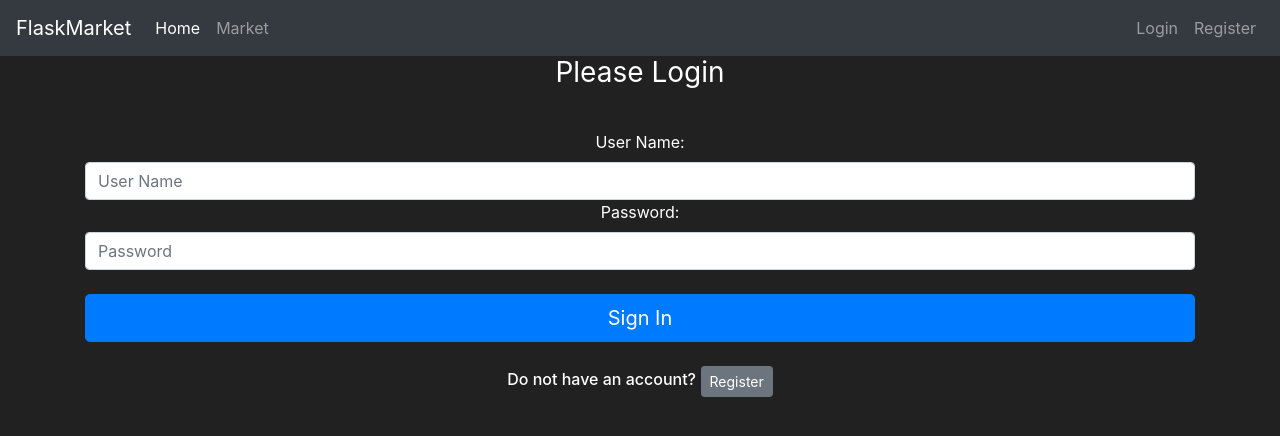
After one commit to youssefnoob003/flaskShop, a Flask app: page /login in a window 1280 px wide. The commit adds this page. Shown: the top 436 px of the page. Run offline with Flask 3, Linux system fonts and the light colour scheme; some libraries are stand-ins or nearby versions.

Commit message:
added login form and login starter functionalities

```diff
--- a/market/__init__.py
+++ b/market/__init__.py
@@ -1,9 +1,12 @@
 from flask import Flask, render_template
 from flask_sqlalchemy import SQLAlchemy
+from flask_bcrypt import Bcrypt
+from flask_login import LoginManager
 
 app = Flask(__name__)
 app.config['SQLALCHEMY_DATABASE_URI'] = 'sqlite:///market.db'
 app.config['SECRET_KEY'] = '8ea0aa331a0561ff54052f46'
 db = SQLAlchemy(app)
-
+bcrypt = Bcrypt(app)
+login_manager = LoginManager(app)
 from market import routes
--- a/market/forms.py
+++ b/market/forms.py
@@ -1,10 +1,28 @@
 from flask_wtf import FlaskForm
 from wtforms import StringField, PasswordField, SubmitField
+from wtforms.validators import Length, EqualTo, Email, DataRequired, ValidationError
+from market.models import User
 
 
 class RegisterForm(FlaskForm):
-    username = StringField(label='User Name:')
-    email_address = StringField(label='Email Address:')
-    password1 = PasswordField(label='Password:')
-    password2 = PasswordField(label='Confirm Password:')
+    def validate_username(self, username_to_check):
+        user = User.query.filter_by(username=username_to_check.data).first()
+        if user:
+            raise ValidationError('Username already exists! Please try a different username.')
+
+    def validate_email_address(self, email_address_to_check):
+        user = User.query.filter_by(email_address=email_address_to_check.data).first()
+        if user:
+            raise ValidationError('Email Address already exists! Please try a different email address.')
+
+    username = StringField(label='User Name:', validators=[Length(min=2, max=30), DataRequired()])
+    email_address = StringField(label='Email Address:', validators=[Email(), DataRequired()])
+    password1 = PasswordField(label='Password:', validators=[Length(min=6), DataRequired()])
+    password2 = PasswordField(label='Confirm Password:', validators=[EqualTo('password1'), DataRequired()])
     submit = SubmitField(label='Submit')
+
+
+class LoginForm(FlaskForm):
+    username = StringField(label='User Name:', validators=[DataRequired()])
+    password = PasswordField(label='Password:', validators=[DataRequired()])
+    submit = SubmitField(label='Sign In')
--- a/market/routes.py
+++ b/market/routes.py
@@ -1,7 +1,8 @@
-from market import app
-from flask import render_template
-from market.models import Item
-from market.forms import RegisterForm
+from market import app, db
+from flask import render_template, redirect, url_for, flash
+from market.models import Item, User
+from market.forms import RegisterForm, LoginForm
+from flask_login import login_user, logout_user, login_required
 
 @app.route("/")
 @app.route("/home")
@@ -15,8 +16,32 @@ def market():
     return render_template('market.html', items=items)
 
 
-
-@app.route("/register")
+@app.route("/register", methods=['GET', 'POST'])
 def register():
     form = RegisterForm()
+    if form.validate_on_submit():
+        user_to_add = User(username=form.username.data,
+                           email_address=form.email_address.data,
+                           password=form.password1.data)
+        db.session.add(user_to_add)
+        db.session.commit()
+        return redirect(url_for('market'))
+    if form.errors != {}:
+        for err_msg in form.errors.values():
+            flash(f'There was an error with creating a user: {err_msg}', category='danger')
     return render_template('register.html', form=form)
+
+
+@app.route("/login", methods=['GET', 'POST'])
+def login():
+    form = LoginForm()
+    if form.validate_on_submit():
+        attempted_user = User.query.filter_by(username=form.username.data).first()
+        if attempted_user and attempted_user.check_password_correction(attempted_password=form.password.data):
+            login_user(attempted_user)
+            flash(f'Success! You are logged in as: {attempted_user.username}', category='success')
+            return redirect(url_for('market'))
+        else:
+            flash('Username and password are not match! Please try again', category='danger')
+
+    return render_template('login.html', form=form)
--- a/market/templates/base.html
+++ b/market/templates/base.html
@@ -7,6 +7,7 @@
     <!-- Bootstrap CSS -->
     <link crossorigin="anonymous" href="https://cdn.jsdelivr.net/npm/bootstrap@4.5.3/dist/css/bootstrap.min.css"
           integrity="sha384-TX8t27EcRE3e/ihU7zmQxVncDAy5uIKz4rEkgIXeMed4M0jlfIDPvg6uqKI2xXr2" rel="stylesheet">
+    <script src="https://kit.fontawesome.com/7bdea43efd.js" crossorigin="anonymous"></script>
     <title>
         {% block title %}
 
@@ -28,16 +29,46 @@
                 <a class="nav-link" href="{{ url_for('market') }}">Market</a>
             </li>
         </ul>
+        {% if current_user.is_authenticated %}
+            <ul class="navbar-nav">
+                <li class="nav-item">
+                    <a class="nav-link" href="#" style="color: green; font-weight: bold;">
+                        <i class="fas fa-coins"></i>
+                        {{ current_user.prettier_budget }}
+                    </a>
+                </li>
+                <li class="nav-item">
+                    <a class="nav-link" href="#">{{ current_user.username }}</a>
+                </li>
+                <li class="nav-item">
+                    <a class="nav-link" href="#">Logout</a>
+                </li>
+            </ul>
+        {% else %}
         <ul class="navbar-nav">
             <li class="nav-item">
-                <a class="nav-link" href="#">Login</a>
+                <a class="nav-link" href="{{ url_for('login') }}">Login</a>
             </li>
             <li class="nav-item">
                 <a class="nav-link" href="{{ url_for('register') }}">Register</a>
             </li>
         </ul>
+        {% endif %}
     </div>
 </nav>
+
+{% with message = get_flashed_messages(with_categories=true) %}
+    {% if message %}
+        {% for category, message in message %}
+            <div class="alert alert-{{ category }}">
+                <button type="button" class="m1-2 mb-1 close" data-dismiss="alert" aria-label="Close">
+                    <span aria-hidden="true">&times;</span>
+                </button>
+                {{ message }}
+            </div>
+        {% endfor %}
+    {% endif %}
+{% endwith %}
 
 {% block content %}
 
--- /dev/null
+++ b/market/templates/login.html
@@ -0,0 +1,34 @@
+{% extends 'base.html' %}
+{% block title %}
+    Login
+{% endblock %}
+
+{% block content %}
+<body class="text-center">
+    <div class="container">
+        <form method="POST" class="form-signin" style="color:white">
+            {{ form.hidden_tag() }}
+            <h1 class="h3 mb-3 font-weight-normal">
+                Please Login
+            </h1>
+            <br>
+            {{ form.username.label() }}
+            {{ form.username(class="form-control", placeholder="User Name") }}
+
+            {{ form.password.label() }}
+            {{ form.password(class="form-control", placeholder="Password") }}
+
+            <br>
+
+            {{ form.submit(class="btn btn-lg btn-block btn-primary") }}
+
+            <br>
+
+            <div class="checkbox mb-3">
+               <h6  style="display: inline">Do not have an account?</h6>
+               <a class="btn btn-sm btn-secondary" href="{{ url_for('register') }}">Register</a>
+            </div>
+        </form>
+    </div>
+</body>
+{% endblock %}
```
Also changed, not shown: market/models.py (+27 -2 lines), market/templates/register.html (+16 -1 lines), instance/market.db, run.py (line endings or trailing spaces).
